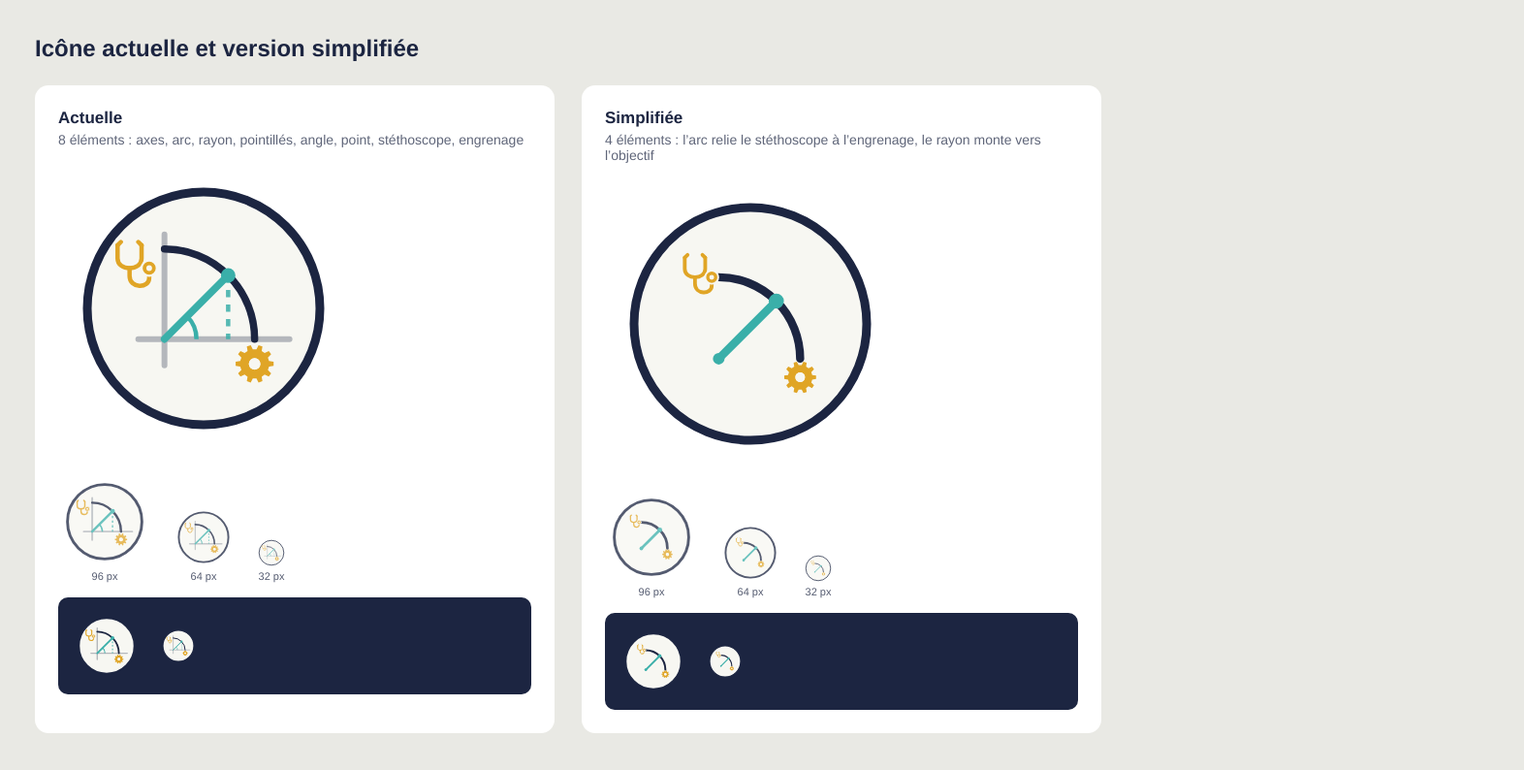
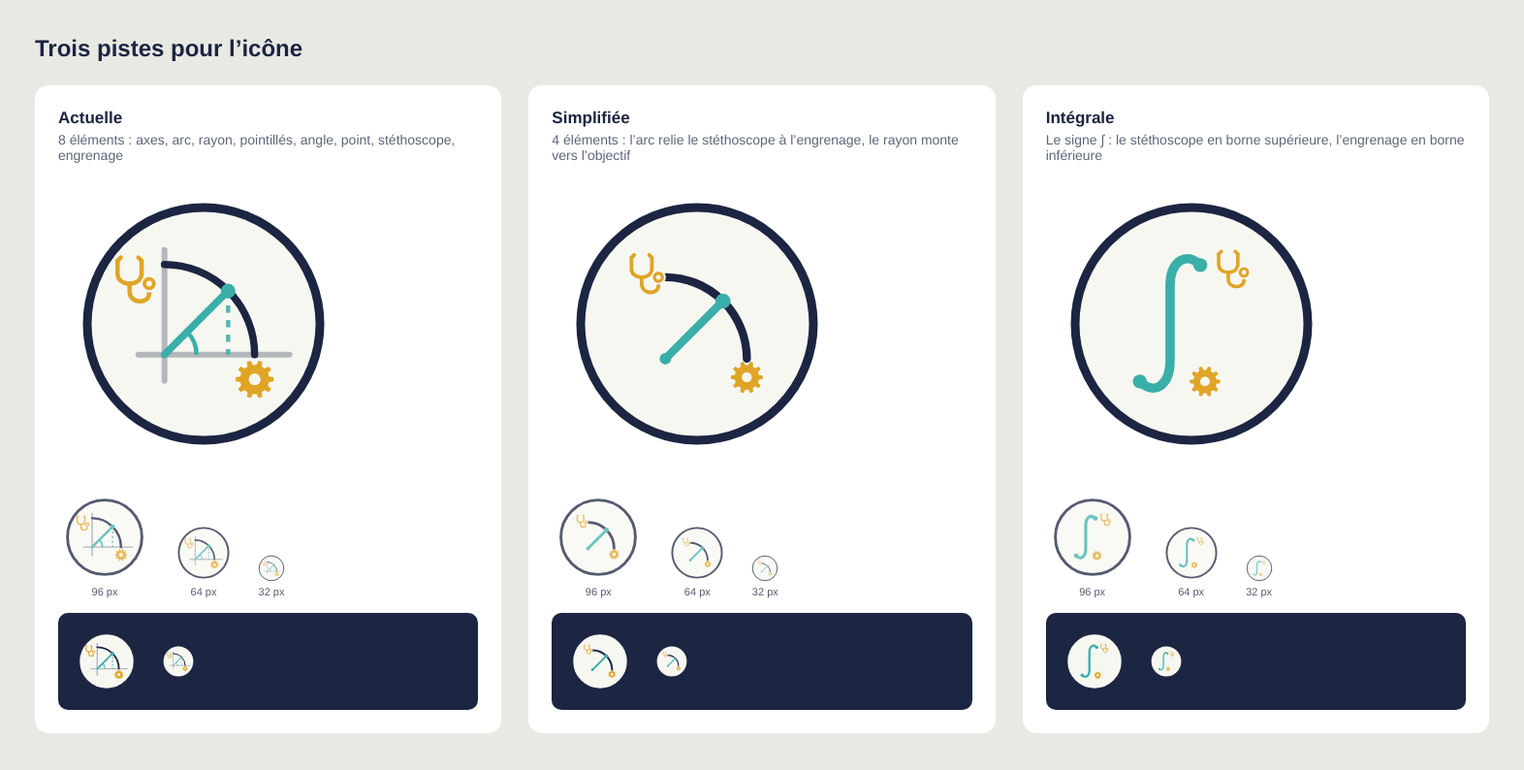
Before and after one commit to MikeTeichman/assignment, a plain HTML site: page logo/comparaison.html in a window 1280 px wide. Shown: the whole page at 97% size, 1572 px wide, since content can reach past the window. Drawn offline with Linux system fonts and the light colour scheme.

Commit message:
Ajoute une icône « intégrale » (stéthoscope et engrenage en bornes)
Co-Authored-By: Claude Opus 5.5 <noreply@anthropic.com>
Claude-Session: https://claude.ai/code/session_011H1EtaRXZhqXMpbkVrUmdR

```diff
--- a/logo/comparaison.html
+++ b/logo/comparaison.html
@@ -1,14 +1,17 @@
 <!DOCTYPE html><html lang="fr"><head><meta charset="utf-8"><style>
-body{margin:0;padding:36px;width:1100px;background:#e9e9e4;font-family:Helvetica,Arial,sans-serif;color:#1C2541}
-h1{font-size:24px;margin:0 0 24px}.cols{display:grid;grid-template-columns:1fr 1fr;gap:28px}
+body{margin:0;padding:36px;width:1500px;background:#e9e9e4;font-family:Helvetica,Arial,sans-serif;color:#1C2541}
+h1{font-size:24px;margin:0 0 24px}.cols{display:grid;grid-template-columns:1fr 1fr 1fr;gap:28px}
 .c{background:#fff;border-radius:14px;padding:24px}.c h2{font-size:17px;margin:0 0 4px}.c p{margin:0 0 16px;opacity:.7;font-size:14px}
 .sizes{display:flex;gap:22px;align-items:end;margin-top:18px}.sizes div{text-align:center;font-size:11px;opacity:.75}
 .dark{background:#1C2541;border-radius:10px;padding:14px;display:flex;gap:18px;align-items:center;margin-top:16px}
-</style></head><body><h1>Icône actuelle et version simplifiée</h1><div class="cols">
+</style></head><body><h1>Trois pistes pour l’icône</h1><div class="cols">
 <div class="c"><h2>Actuelle</h2><p>8 éléments : axes, arc, rayon, pointillés, angle, point, stéthoscope, engrenage</p>
 <img src="cap-prepa-icone-petite-taille.svg" width="300"><div class="sizes"><div><img src="cap-prepa-icone-petite-taille.svg" width="96"><br>96 px</div><div><img src="cap-prepa-icone-petite-taille.svg" width="64"><br>64 px</div><div><img src="cap-prepa-icone-petite-taille.svg" width="32"><br>32 px</div></div>
 <div class="dark"><img src="cap-prepa-icone-petite-taille.svg" width="72"><img src="cap-prepa-icone-petite-taille.svg" width="40"></div></div>
 <div class="c"><h2>Simplifiée</h2><p>4 éléments : l’arc relie le stéthoscope à l’engrenage, le rayon monte vers l’objectif</p>
 <img src="cap-prepa-icone-simplifiee.svg" width="300"><div class="sizes"><div><img src="cap-prepa-icone-simplifiee.svg" width="96"><br>96 px</div><div><img src="cap-prepa-icone-simplifiee.svg" width="64"><br>64 px</div><div><img src="cap-prepa-icone-simplifiee.svg" width="32"><br>32 px</div></div>
 <div class="dark"><img src="cap-prepa-icone-simplifiee.svg" width="72"><img src="cap-prepa-icone-simplifiee.svg" width="40"></div></div>
+<div class="c"><h2>Intégrale</h2><p>Le signe ∫ : le stéthoscope en borne supérieure, l’engrenage en borne inférieure</p>
+<img src="cap-prepa-icone-integrale.svg" width="300"><div class="sizes"><div><img src="cap-prepa-icone-integrale.svg" width="96"><br>96 px</div><div><img src="cap-prepa-icone-integrale.svg" width="64"><br>64 px</div><div><img src="cap-prepa-icone-integrale.svg" width="32"><br>32 px</div></div>
+<div class="dark"><img src="cap-prepa-icone-integrale.svg" width="72"><img src="cap-prepa-icone-integrale.svg" width="40"></div></div>
 </div></body></html>
```
Also changed, not shown: logo/cap-prepa-icone-integrale.svg (added), logo/comparaison.png, logo/png/cap-prepa-icone-integrale.png (added).
